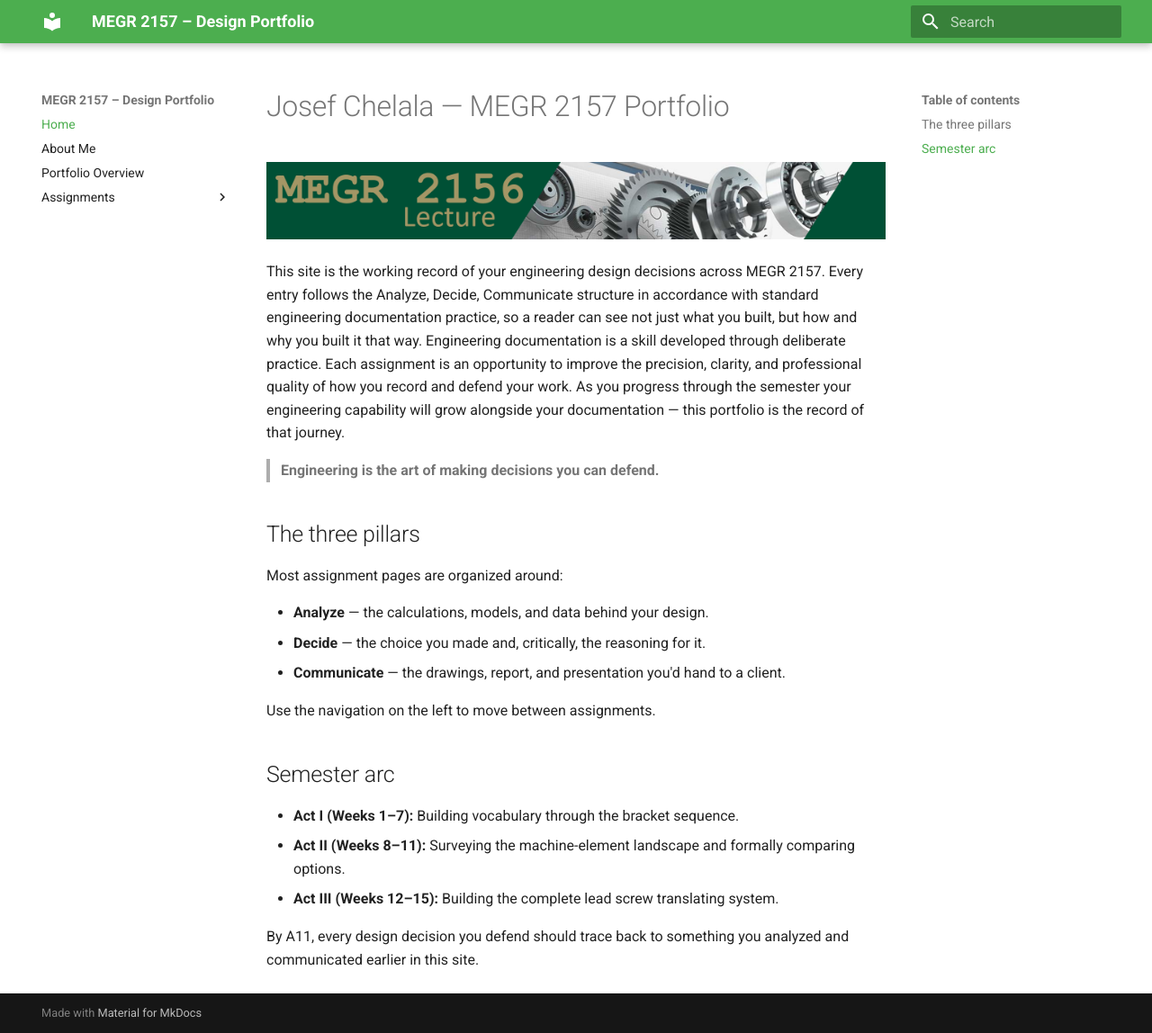
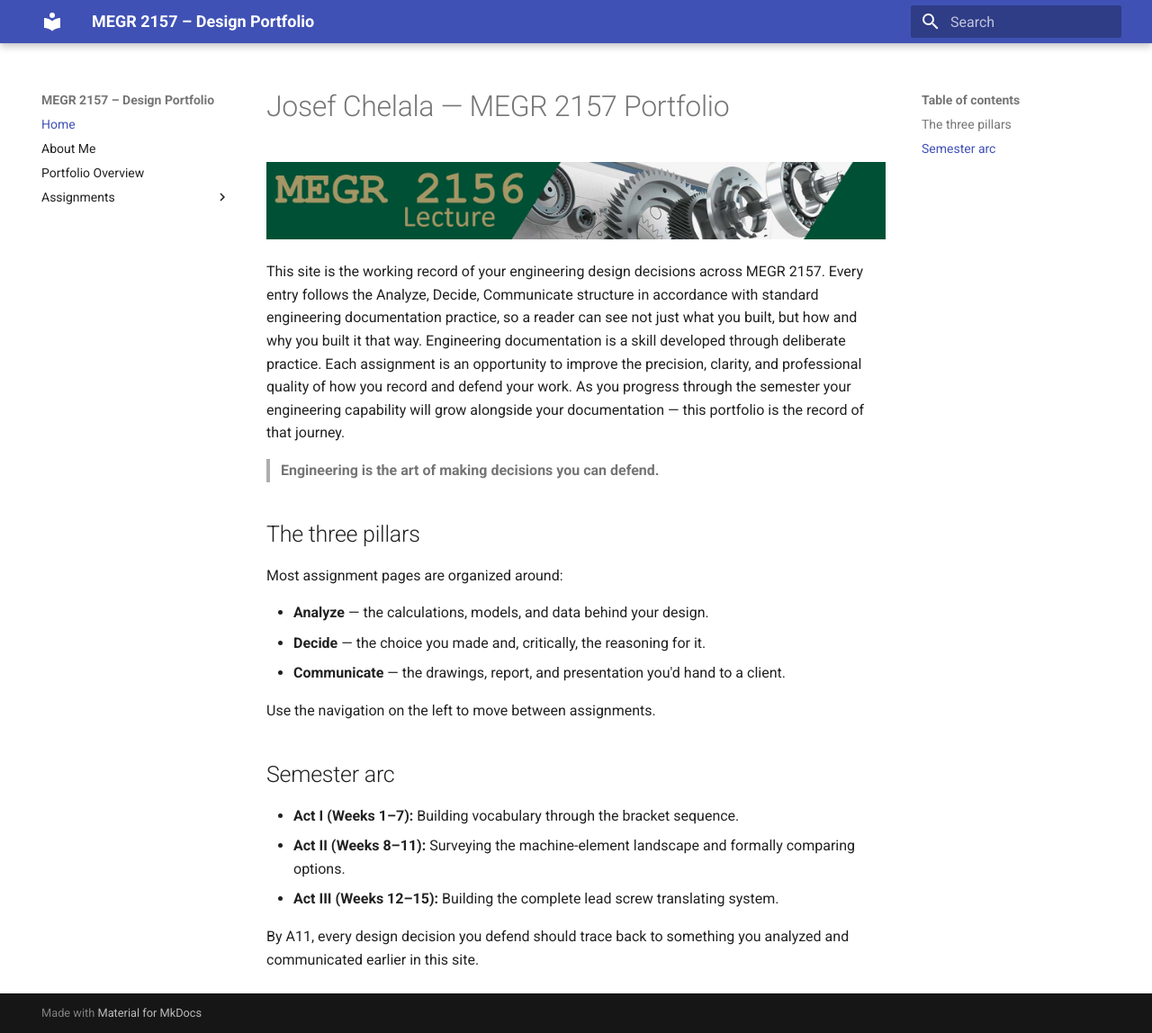
Before and after one commit to josef-chelala/megr2157-portfolio, an MkDocs documentation site: the page built from docs/index.md, in a window 1280 px wide and 1148 px high. Shown: the whole window at 90% size. Built offline with MkDocs 1.6.1 and Material for MkDocs 9.7.7, drawn with Linux system fonts in a browser that asks for light colours.

Commit message:
Update mkdocs.yml
Test of color. Will keep if works

```diff
--- a/mkdocs.yml
+++ b/mkdocs.yml
@@ -4,7 +4,7 @@ site_description: Design portfolio documentation, built with the Analyze / Decid
 theme:
   name: material
   palette:
-    primary: green
+    primary: navy blue
   features:
     - navigation.instant
     - navigation.tracking
```
